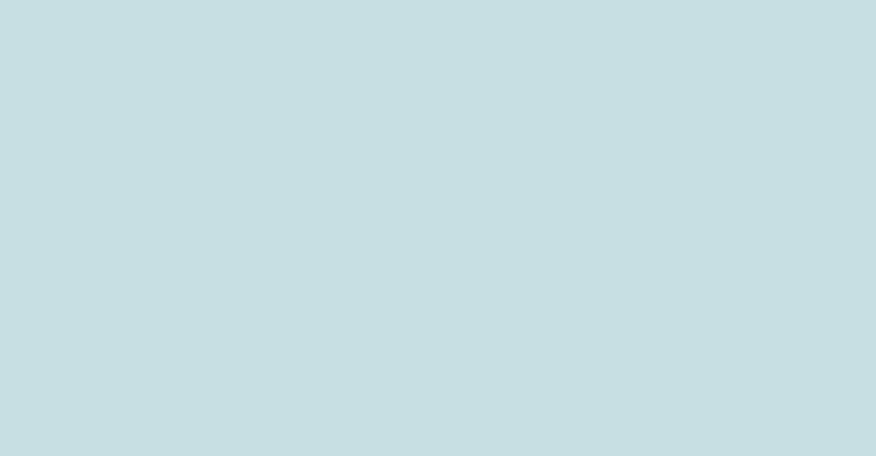
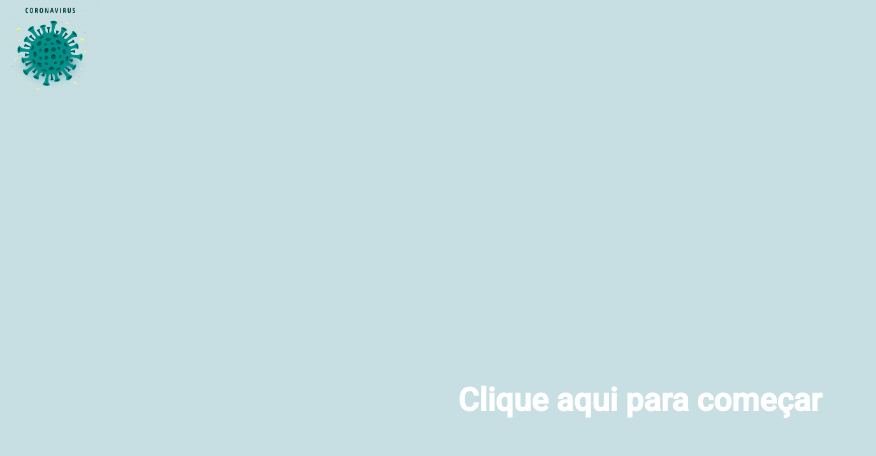
Before and after one commit to Rezende123/covid-game, an Angular app: page / in a window 1280 px wide. Shown: the top 456 px of the page, without its empty margins (0-876 px from the left). Built offline with nearby package versions, Linux system fonts and the light colour scheme.

Commit message:
Correção de problema do autoplay com o navegador

```diff
--- a/src/app/covid-game/covid-game.component.css
+++ b/src/app/covid-game/covid-game.component.css
@@ -3,6 +3,16 @@
 
     width: 100%;
     min-height: 100%;
+}
+
+.to-play {
+    position: absolute;
+    top: 50%;
+    left: 50%;
+    transform: translate(-50%, -50%);
+    text-align: center;
+    color: white;
+    cursor: pointer;
 }
 
 img {
--- a/src/app/covid-game/covid-game.component.html
+++ b/src/app/covid-game/covid-game.component.html
@@ -1,3 +1,6 @@
 <div id="infection-area" #infectionArea (document:mousemove)="mousePosition($event)">
   <img src="../../assets/covid.jpeg" alt="covid" #covid>
 </div>
+<div class="to-play" *ngIf="!isPlayed" (click)="playGame()">
+  <h1>Clique aqui para começar</h1>
+</div>
--- a/src/app/covid-game/covid-game.component.ts
+++ b/src/app/covid-game/covid-game.component.ts
@@ -1,4 +1,4 @@
-import { Component, ViewChild, ElementRef, AfterViewInit, Renderer2 } from '@angular/core';
+import { Component, ViewChild, ElementRef, AfterViewInit, Renderer2, OnDestroy } from '@angular/core';
 import {MatDialog} from '@angular/material/dialog';
 import { ModalMessageComponent } from './modal-message/modal-message.component';
 
@@ -7,7 +7,7 @@ import { ModalMessageComponent } from './modal-message/modal-message.component';
   templateUrl: './covid-game.component.html',
   styleUrls: ['./covid-game.component.css']
 })
-export class CovidGameComponent implements AfterViewInit {
+export class CovidGameComponent {
 
   @ViewChild('infectionArea')
   infectionArea: ElementRef;
@@ -19,6 +19,7 @@ export class CovidGameComponent implements AfterViewInit {
   audio: HTMLAudioElement;
   lastDistance: number;
   isFound = false;
+  isPlayed = false;
 
   constructor(
     private renderer: Renderer2,
@@ -27,7 +28,8 @@ export class CovidGameComponent implements AfterViewInit {
     this.audio = new Audio();
   }
 
-  ngAfterViewInit() {
+  playGame() {
+    this.isPlayed = true;
     this.imageInRandomPosition();
     this.playAudio('Water');
     this.hideImage();
@@ -131,7 +133,7 @@ export class CovidGameComponent implements AfterViewInit {
     return hypotenuse;
   }
 
-  playAudio(nameAudio: 'Suspense' | 'Water', volume = 0.2, loop = true){
+  playAudio(nameAudio: 'Suspense' | 'Water', volume = 0, loop = true){
     this.audio.src = `../../assets/musics/${nameAudio}.mp3`;
     this.audio.load();
     this.audio.play();
```
